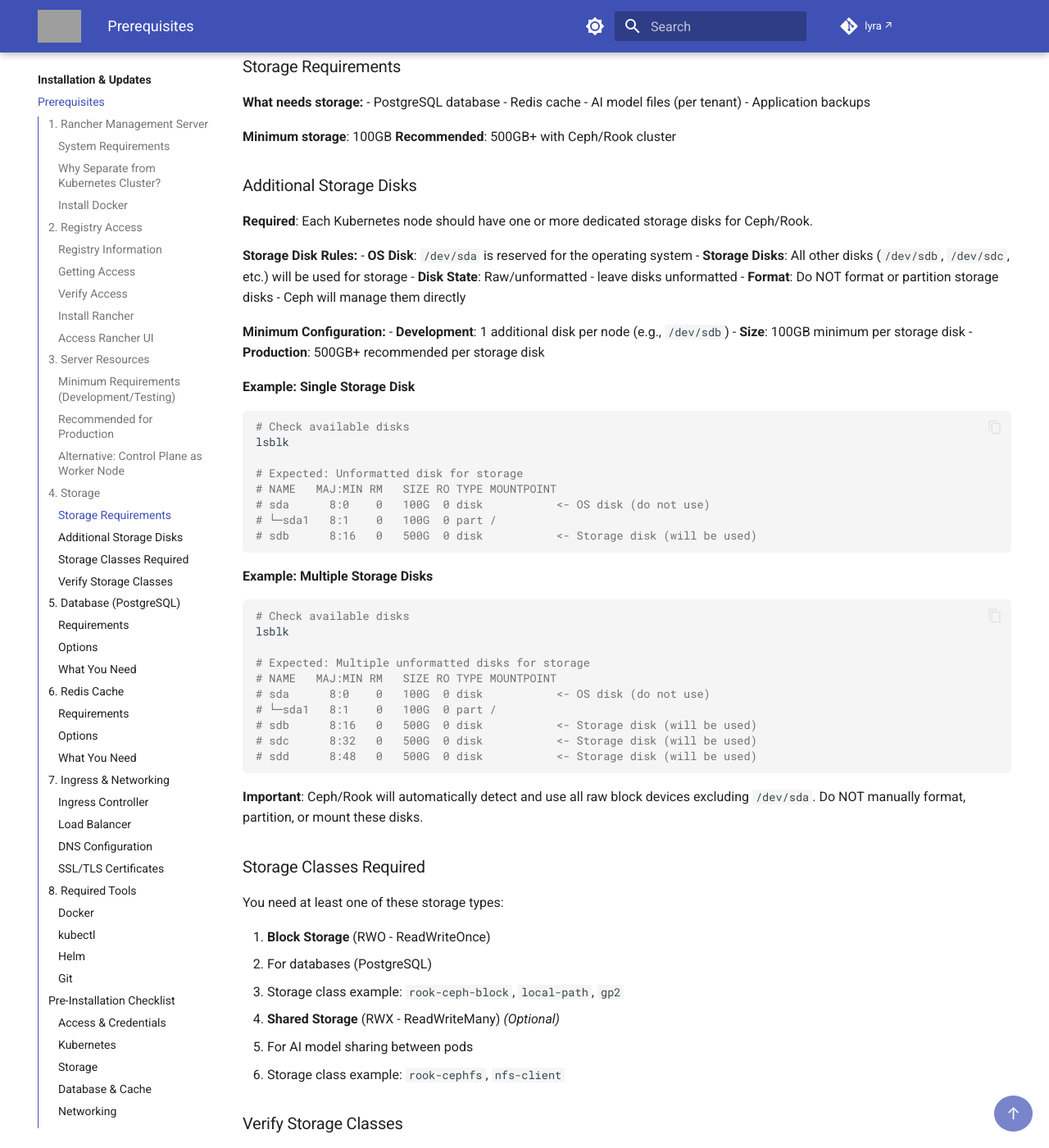
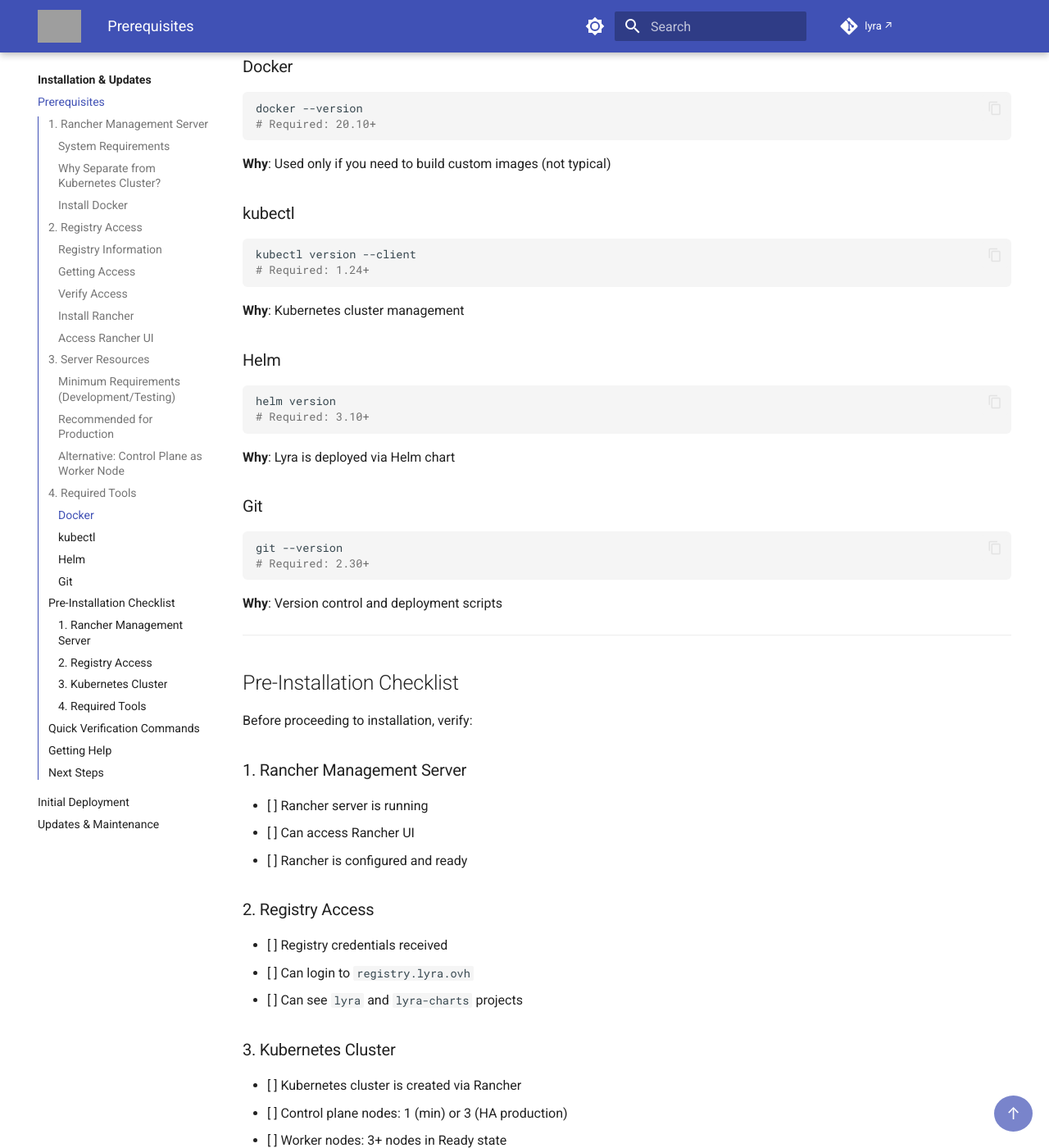
Before and after one commit to amreinch/lyra-docs, an MkDocs documentation site: the page built from docs/installation/prerequisites.md, in a window 1280 px wide and 1400 px high, scrolled down 5672 px. Shown: the whole window at 82% size. Built offline with MkDocs 1.6.1 and Material for MkDocs 9.7.7, drawn with Linux system fonts in a browser that asks for light colours; comment, search, counter and statistics services are not loaded; some of the changed text lies outside the part shown; grey boxes are pictures that could not be loaded.

Commit message:
Remove non-prerequisite sections (Storage, Database, Redis, Networking)
- Removed sections 4-7 (Storage, Database, Redis, Ingress & Networking)
- These are deployment components, not prerequisites
- Will be covered in Initial Deployment guide instead
- Renumbered section 8 (Required Tools) to section 4
- Simplified Pre-Installation Checklist to focus on actual prerequisites
- Updated Quick Verification Commands to only essential checks
- More focused and accurate prerequisites documentation

````diff
--- a/docs/installation/prerequisites.md
+++ b/docs/installation/prerequisites.md
@@ -237,215 +237,7 @@ kubectl taint nodes <control-plane-node-name> node-role.kubernetes.io/master:NoS
 
 ---
 
-## 4. Storage
-
-Lyra requires persistent storage for databases, caches, and tenant data.
-
-### Storage Requirements
-
-**What needs storage:**
-- PostgreSQL database
-- Redis cache
-- AI model files (per tenant)
-- Application backups
-
-**Minimum storage**: 100GB
-**Recommended**: 500GB+ with Ceph/Rook cluster
-
-### Additional Storage Disks
-
-**Required**: Each Kubernetes node should have one or more dedicated storage disks for Ceph/Rook.
-
-**Storage Disk Rules:**
-- **OS Disk**: `/dev/sda` is reserved for the operating system
-- **Storage Disks**: All other disks (`/dev/sdb`, `/dev/sdc`, etc.) will be used for storage
-- **Disk State**: Raw/unformatted - leave disks unformatted
-- **Format**: Do NOT format or partition storage disks - Ceph will manage them directly
-
-**Minimum Configuration:**
-- **Development**: 1 additional disk per node (e.g., `/dev/sdb`)
-- **Size**: 100GB minimum per storage disk
-- **Production**: 500GB+ recommended per storage disk
-
-**Example: Single Storage Disk**
-```bash
-# Check available disks
-lsblk
-
-# Expected: Unformatted disk for storage
-# NAME   MAJ:MIN RM   SIZE RO TYPE MOUNTPOINT
-# sda      8:0    0   100G  0 disk           <- OS disk (do not use)
-# └─sda1   8:1    0   100G  0 part /
-# sdb      8:16   0   500G  0 disk           <- Storage disk (will be used)
-```
-
-**Example: Multiple Storage Disks**
-```bash
-# Check available disks
-lsblk
-
-# Expected: Multiple unformatted disks for storage
-# NAME   MAJ:MIN RM   SIZE RO TYPE MOUNTPOINT
-# sda      8:0    0   100G  0 disk           <- OS disk (do not use)
-# └─sda1   8:1    0   100G  0 part /
-# sdb      8:16   0   500G  0 disk           <- Storage disk (will be used)
-# sdc      8:32   0   500G  0 disk           <- Storage disk (will be used)
-# sdd      8:48   0   500G  0 disk           <- Storage disk (will be used)
-```
-
-**Important**: Ceph/Rook will automatically detect and use all raw block devices excluding `/dev/sda`. Do NOT manually format, partition, or mount these disks.
-
-### Storage Classes Required
-
-You need at least one of these storage types:
-
-1. **Block Storage** (RWO - ReadWriteOnce)
-   - For databases (PostgreSQL)
-   - Storage class example: `rook-ceph-block`, `local-path`, `gp2`
-
-2. **Shared Storage** (RWX - ReadWriteMany) *(Optional)*
-   - For AI model sharing between pods
-   - Storage class example: `rook-cephfs`, `nfs-client`
-
-### Verify Storage Classes
-
-```bash
-# List available storage classes
-kubectl get storageclass
-
-# You should see at least one storage class marked as (default)
-```
-
-**Example output:**
-```
-NAME                   PROVISIONER                     AGE
-rook-ceph-block       rook-ceph.rbd.csi.ceph.com      30d
-rook-cephfs           rook-ceph.cephfs.csi.ceph.com   30d
-```
-
----
-
-## 5. Database (PostgreSQL)
-
-Lyra requires PostgreSQL for application data storage.
-
-### Requirements
-
-- **PostgreSQL version**: 13+ (Recommended: 15+)
-- **Database size**: 10GB+ (grows with usage)
-- **Backup**: Automated backup strategy required
-
-### Options
-
-**Option A: Managed Database Service** (Recommended)
-- AWS RDS PostgreSQL
-- Azure Database for PostgreSQL
-- Google Cloud SQL
-- Automated backups and high availability included
-
-**Option B: In-Cluster PostgreSQL**
-- Deploy PostgreSQL in Kubernetes
-- Requires persistent volume
-- Manual backup configuration needed
-
-### What You Need
-
-Either:
-- Access credentials to existing PostgreSQL instance, OR
-- Ability to provision PostgreSQL in your cluster
-
-**Connection details required:**
-```
-Host: postgresql.lyra.svc.cluster.local
-Port: 5432
-Database: lyra
-Username: lyra_user
-Password: [secure password]
-```
-
----
-
-## 6. Redis Cache
-
-Lyra uses Redis for session management and caching.
-
-### Requirements
-
-- **Redis version**: 6+ (Recommended: 7+)
-- **High availability**: Redis Sentinel recommended for production
-
-### Options
-
-**Option A: Managed Redis** (Recommended)
-- AWS ElastiCache
-- Azure Cache for Redis
-- Google Cloud Memorystore
-
-**Option B: In-Cluster Redis**
-- Deploy Redis in Kubernetes
-- Use Redis Sentinel for HA
-- Persistent volume for AOF backups
-
-### What You Need
-
-Either:
-- Access credentials to existing Redis instance, OR
-- Ability to provision Redis in your cluster
-
-**Connection details required:**
-```
-Host: redis-master.lyra.svc.cluster.local
-Port: 6379
-Password: [secure password]
-```
-
----
-
-## 7. Ingress & Networking
-
-External access to Lyra requires ingress configuration.
-
-### Ingress Controller
-
-**Required**: One of the following
-- Nginx Ingress Controller (Recommended)
-- Traefik
-- HAProxy Ingress
-
-### Load Balancer
-
-**Required**: External IP assignment
-- MetalLB (for bare-metal clusters)
-- Cloud provider LoadBalancer (ELB, ALB, etc.)
-
-### DNS Configuration
-
-**Required**: DNS records pointing to your cluster
-
-Example:
-- `lyra.yourdomain.com` → Your cluster's external IP
-- `*.lyra.yourdomain.com` → Your cluster's external IP (wildcard)
-
-### SSL/TLS Certificates
-
-**Options:**
-
-1. **Let's Encrypt** (Recommended)
-   - Free automated certificates
-   - Requires cert-manager in cluster
-   - HTTP-01 or DNS-01 challenge
-
-2. **Manual Certificates**
-   - Bring your own SSL certificate
-   - Store as Kubernetes Secret
-
-3. **Self-Signed** (Development only)
-   - Auto-generated during deployment
-   - Browser security warnings
-
----
-
-## 8. Required Tools
+## 4. Required Tools
 
 Install these tools on your workstation/deployment machine:
 
@@ -487,34 +279,24 @@ git --version
 
 Before proceeding to installation, verify:
 
-### Access & Credentials
-- [ ] Harbor registry credentials received
+### 1. Rancher Management Server
+- [ ] Rancher server is running
+- [ ] Can access Rancher UI
+- [ ] Rancher is configured and ready
+
+### 2. Registry Access
+- [ ] Registry credentials received
 - [ ] Can login to `registry.lyra.ovh`
-- [ ] Can see `lyra` project images
+- [ ] Can see `lyra` and `lyra-charts` projects
 
-### Kubernetes
-- [ ] Kubernetes cluster is running
+### 3. Kubernetes Cluster
+- [ ] Kubernetes cluster is created via Rancher
+- [ ] Control plane nodes: 1 (min) or 3 (HA production)
+- [ ] Worker nodes: 3+ nodes in Ready state
+- [ ] Each worker node has storage disk(s) for Ceph/Rook
 - [ ] `kubectl` can connect to cluster
-- [ ] At least 3 worker nodes in Ready state
-- [ ] Sufficient CPU and memory available
 
-### Storage
-- [ ] At least one StorageClass available
-- [ ] Can provision PersistentVolumeClaims
-- [ ] Sufficient storage capacity (100GB+)
-
-### Database & Cache
-- [ ] PostgreSQL 13+ accessible or provisionable
-- [ ] Redis 6+ accessible or provisionable
-- [ ] Database credentials prepared
-
-### Networking
-- [ ] Ingress controller installed
-- [ ] LoadBalancer can assign external IP
-- [ ] DNS records configured (or ready to configure)
-- [ ] SSL certificate ready or cert-manager installed
-
-### Tools
+### 4. Required Tools
 - [ ] kubectl installed and configured
 - [ ] Helm 3.10+ installed
 - [ ] Git installed
@@ -526,23 +308,16 @@ Before proceeding to installation, verify:
 Run these commands to verify your environment:
 
 ```bash
-# 1. Harbor access
+# 1. Registry access
 docker login registry.lyra.ovh
 
 # 2. Kubernetes connection
 kubectl cluster-info
 kubectl get nodes
 
-# 3. Storage classes
-kubectl get storageclass
-
-# 4. Ingress controller
-kubectl get pods -n ingress-nginx
-# or
-kubectl get pods -n kube-system | grep traefik
-
-# 5. Available resources
-kubectl top nodes
+# 3. Check available disks on worker nodes
+# SSH to a worker node and run:
+lsblk
 ```
 
 ---
@@ -551,10 +326,10 @@ kubectl top nodes
 
 If you don't meet these prerequisites:
 
-1. **Missing Harbor access** → Contact Lyra team for registry credentials
-2. **No Kubernetes cluster** → See Kubernetes setup guides
-3. **Storage questions** → Contact your infrastructure team
-4. **Database/Redis hosting** → Consider managed services
+1. **Missing Registry Access** → Contact Lyra team for registry credentials
+2. **No Rancher Server** → Install Docker and Rancher (see Section 1)
+3. **No Kubernetes Cluster** → Create cluster via Rancher UI
+4. **Disk Configuration Questions** → Ensure each worker has raw/unformatted storage disks
 
 ---
 
````
